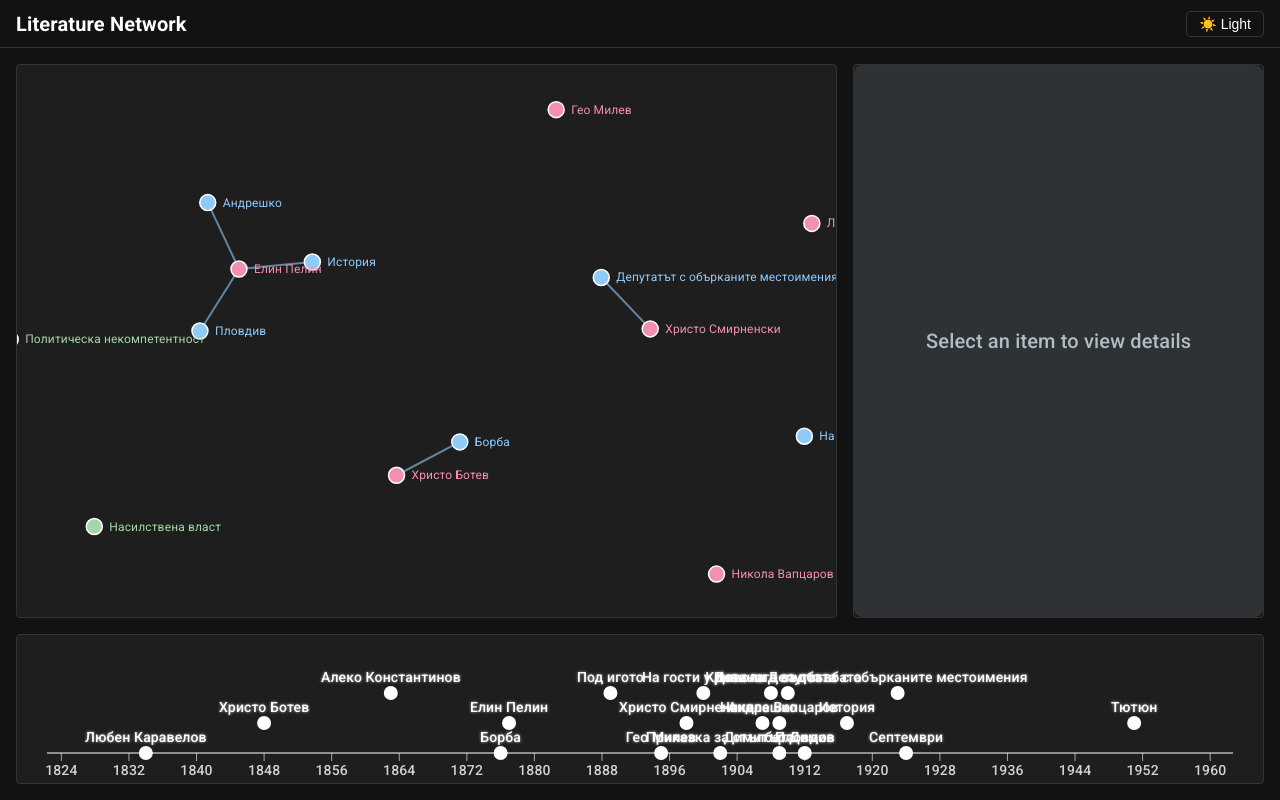
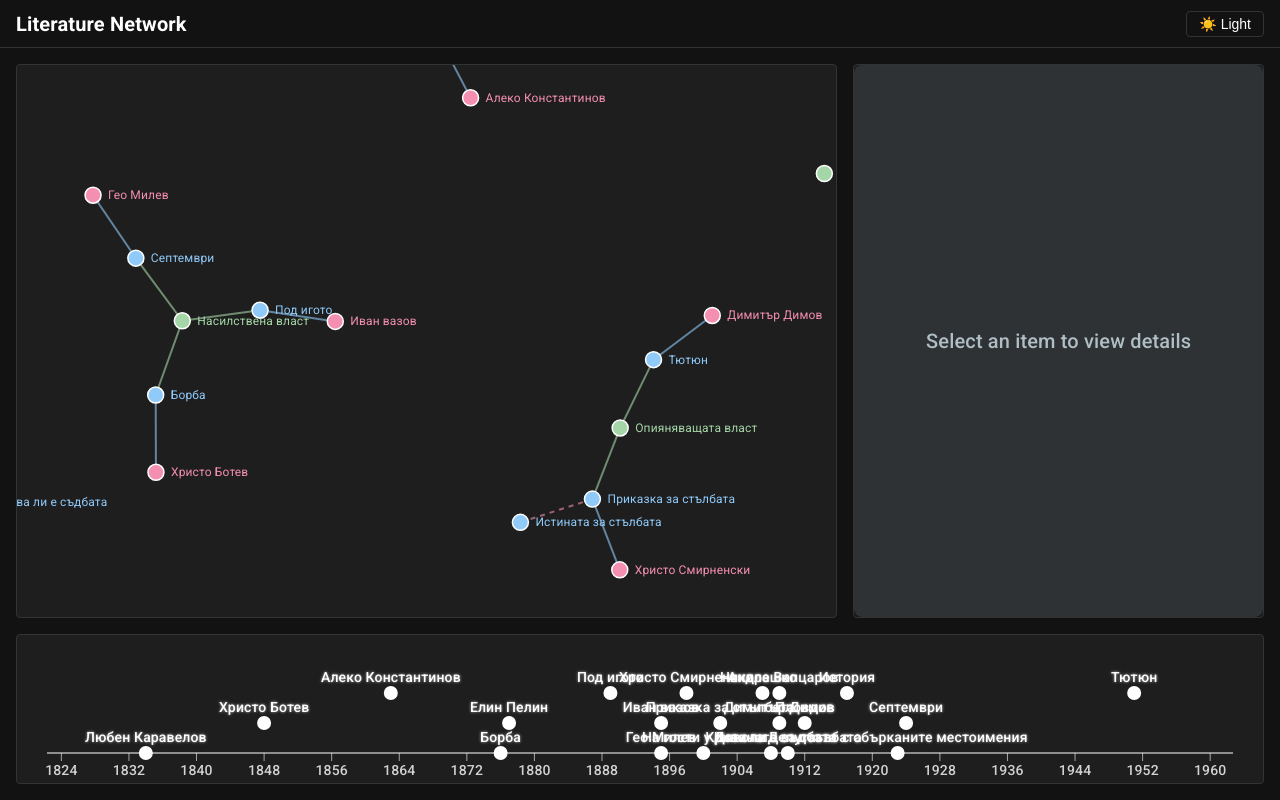
Before and after one commit to Amalino7/literature-project, a React (Vite) app: page / in a window 1280 px wide. Built offline with nearby package versions, Linux system fonts and the light colour scheme; the HTML template or start-up script is replaced by a standard one.

Commit message:
Data fixes

```diff
--- a/resources/data.ts
+++ b/resources/data.ts
@@ -45,7 +45,7 @@ export const sampleNodes: Node[] = [
     tags: [],
   },
   {
-    id: "6",
+    id: "theme1",
     label: "Политическа некомпетентност",
     type: "тема",
     image: "",
@@ -53,7 +53,23 @@ export const sampleNodes: Node[] = [
     description: "",
   },
   {
-    id: "geo_milev",
+    id: "theme3",
+    label: "Политическо безразличие",
+    type: "тема",
+    image: "",
+    externalLink: "",
+    description: "",
+  },
+  {
+    id: "theme4",
+    label: "Опияняващата власт",
+    type: "тема",
+    image: "",
+    externalLink: "",
+    description: "",
+  },
+  {
+    id: "Geo",
     label: "Гео Милев",
     type: "автор",
     year: 1895,
@@ -62,6 +78,16 @@ export const sampleNodes: Node[] = [
       "Български поет, критик и преводач, водеща фигура на родния модернизъм. Убит през 1925 г. заради критичните си възгледи към режима.",
     tags: ["модернизъм", "критика на властта"],
     externalLink: "https://bg.wikipedia.org/wiki/Гео_Милев",
+  },
+  {
+    id: "Vazov",
+    label: "Иван вазов",
+    type: "автор",
+    year: 1895,
+    image: "",
+    description: "",
+    tags: [""],
+    externalLink: "",
   },
   {
     id: "septemvri",
@@ -96,7 +122,7 @@ export const sampleNodes: Node[] = [
     tags: [],
   },
   {
-    id: "opression",
+    id: "theme2",
     label: "Насилствена власт",
     type: "тема",
     image: "",
@@ -233,13 +259,21 @@ export const sampleNodes: Node[] = [
     tags: [],
   },
 ];
-
 export const sampleEdges: Edge[] = [
   { source: "Botev", target: "1", type: "автор на" },
-  { source: "Hristo", target: "4", type: "автор на" },
+  { source: "theme2", target: "1", type: "тема" },
+  { source: "Geo", target: "septemvri", type: "автор на" },
+  { source: "Aleko", target: "4", type: "автор на" },
+  { source: "theme1", target: "4", type: "тема" },
   { source: "Dimo", target: "10", type: "автор на" },
+  { source: "theme4", target: "10", type: "тема" },
+  { source: "Vazov", target: "22", type: "автор на" },
+  { source: "theme2", target: "22", type: "тема" },
+  { source: "10b", target: "24", type: "повлиян" },
   { source: "Elin", target: "11", type: "автор на" },
-  { source: "Aleko", target: "10b", type: "автор на" },
-  { source: "Elin", target: "21", type: "автор на" },
-  { source: "Elin", target: "23", type: "автор на" },
+  { source: "theme4", target: "10b", type: "тема" },
+  { source: "Hristo", target: "10b", type: "автор на" },
+  { source: "theme2", target: "septemvri", type: "тема" },
+  // { source: "Elin", target: "21", type: "автор на" },
+  { source: "Vapcarov", target: "23", type: "автор на" },
 ];
```
